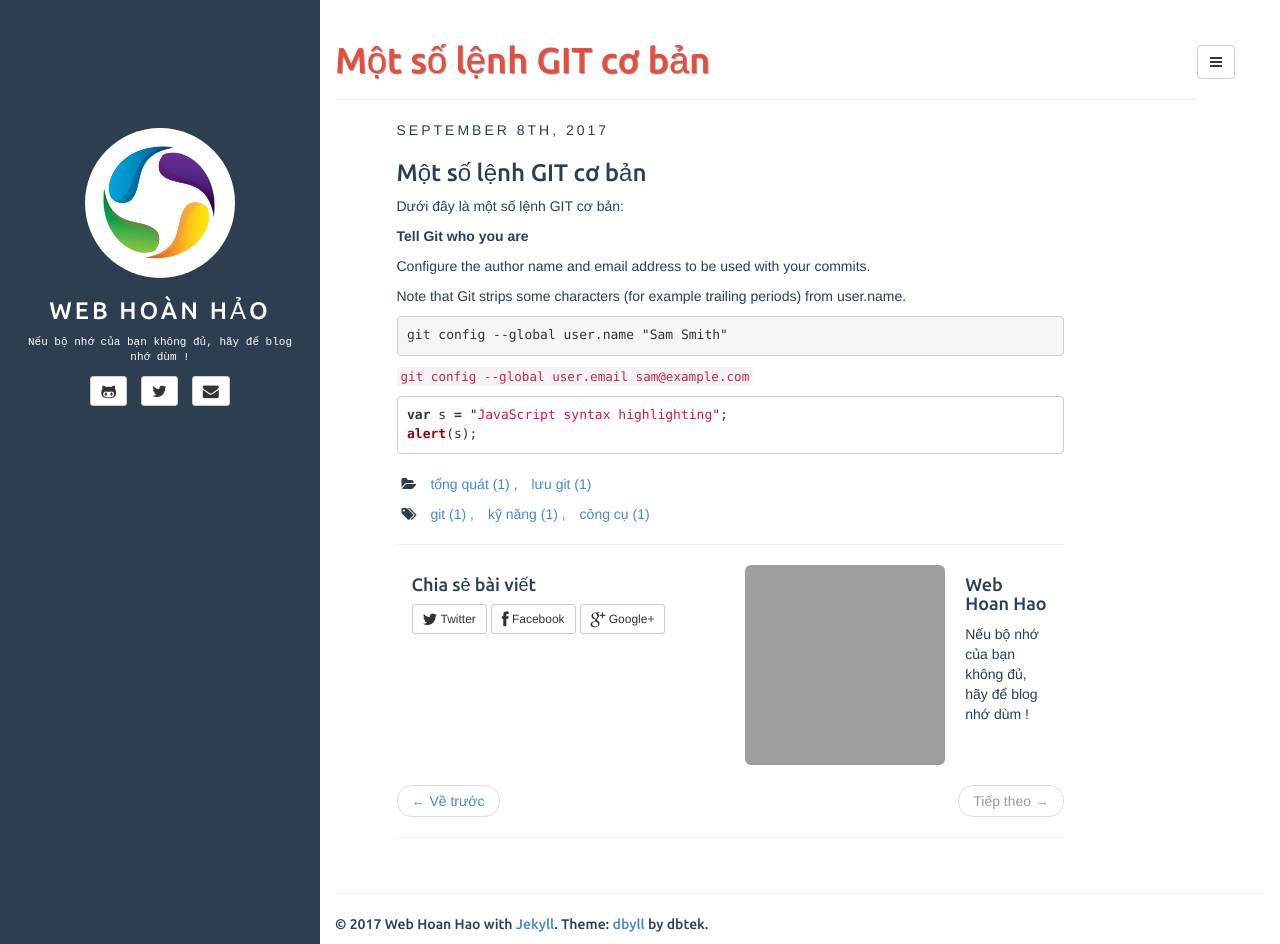
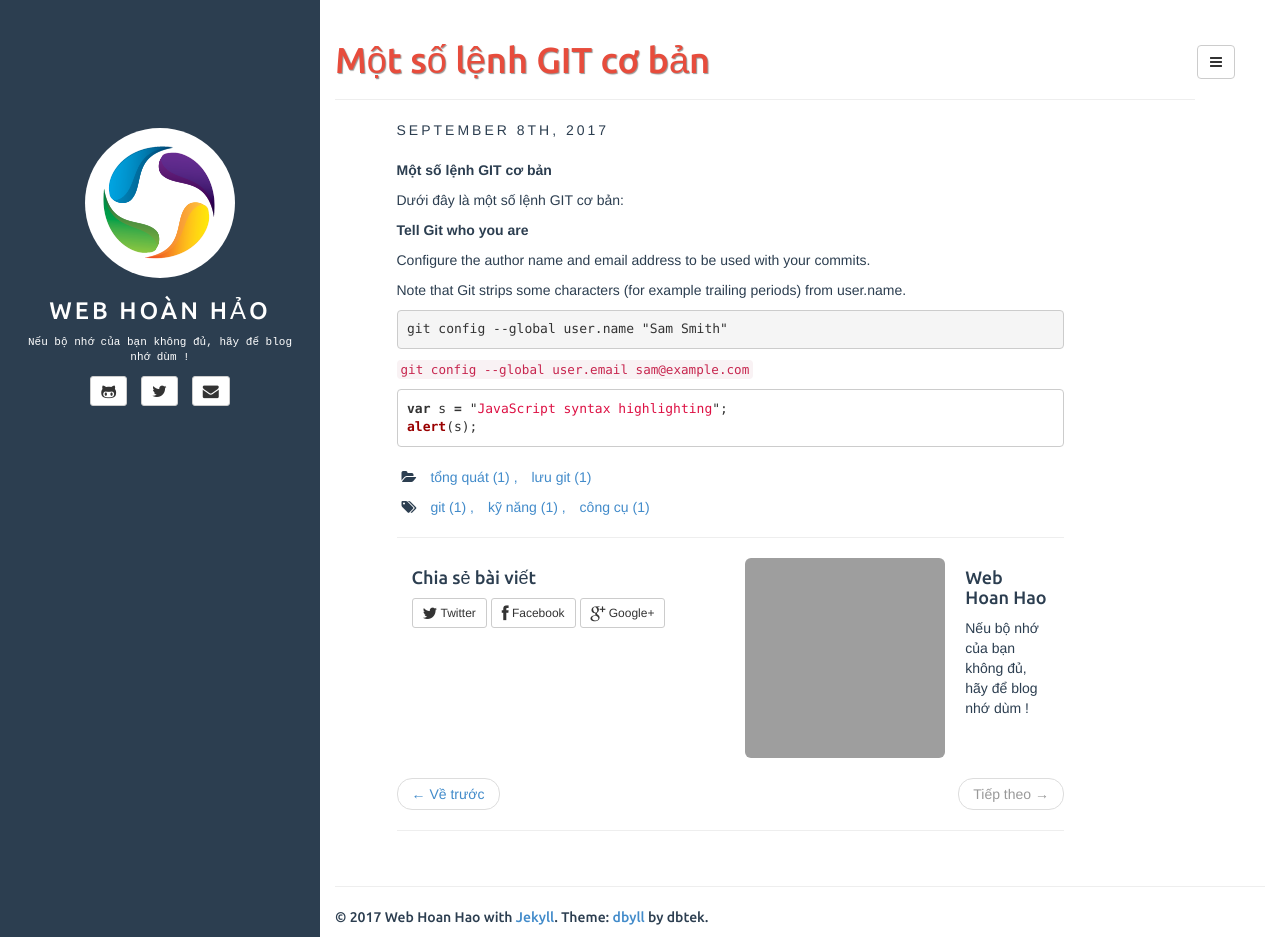
Before and after one commit to webhoanhao/webhoanhao.github.io, a Jekyll site: the page built from _posts/2017-09-08-huong-dan-su-dung-github-co-ban.md, in a window 1280 px wide and 944 px high. Built offline with Jekyll 4.4.1, drawn with Linux system fonts in a browser that asks for light colours; comment, search, counter and statistics services are not loaded; grey boxes are pictures that could not be loaded.

```diff
--- a/_posts/2017-09-08-huong-dan-su-dung-github-co-ban.md
+++ b/_posts/2017-09-08-huong-dan-su-dung-github-co-ban.md
@@ -7,7 +7,7 @@ fullview: true
 comments: true
 ---
 
-### Một số lệnh GIT cơ bản
+**Một số lệnh GIT cơ bản**
 
 
 Dưới đây là một số lệnh GIT cơ bản:
```
